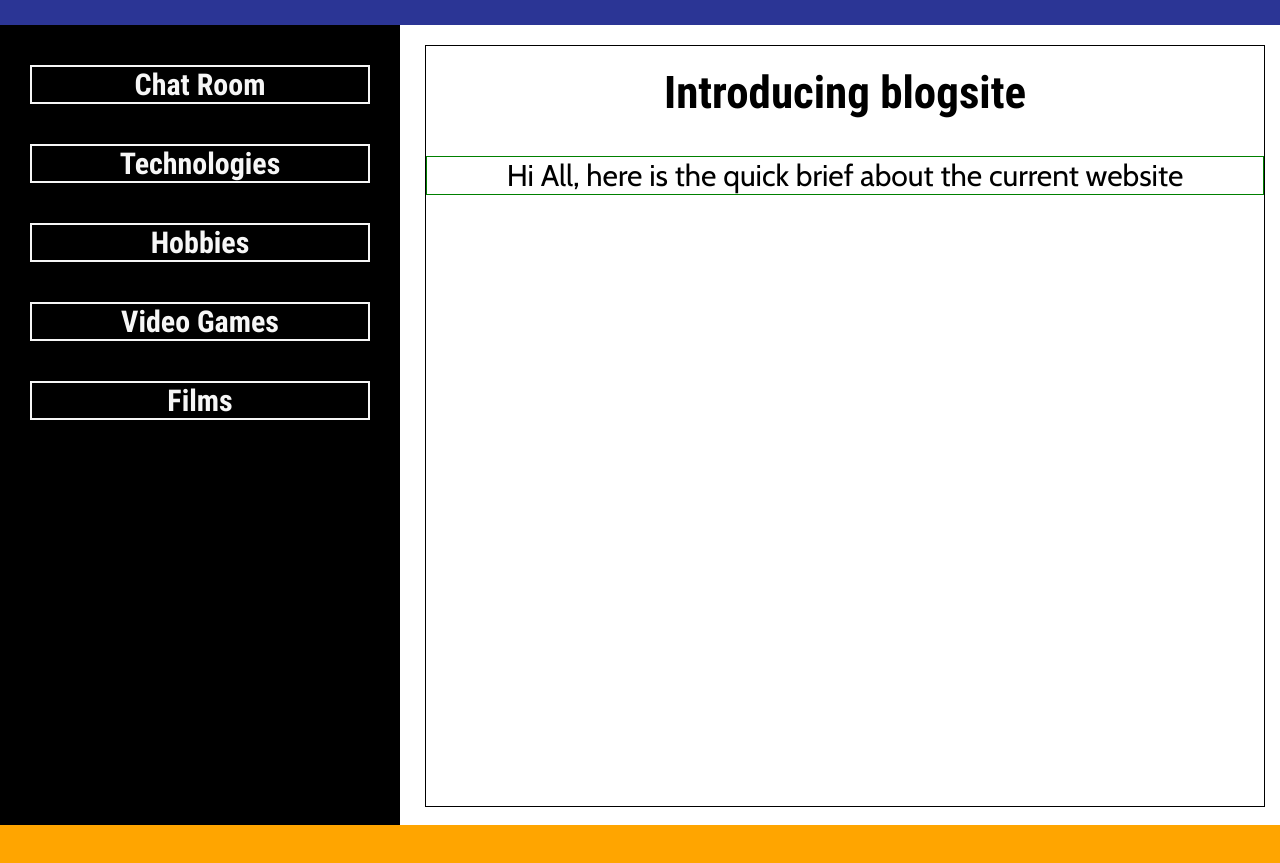
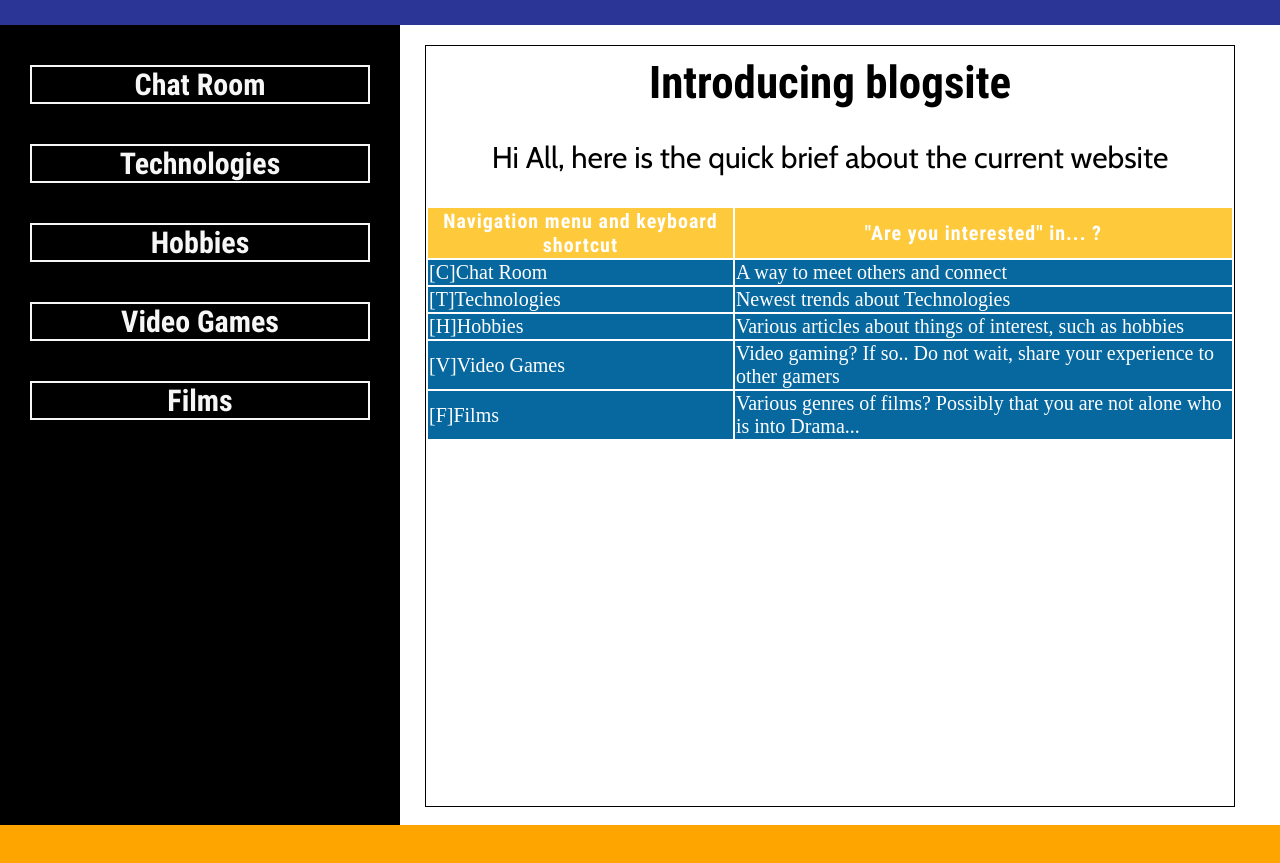
Before and after one commit to Justmenonamelol/gblogsite, a website built with webpack: page src/index.html in a window 1280 px wide. Shown: the part 75-938 px from the top of the page. Built offline with nearby package versions, Linux system fonts and the light colour scheme.

```diff
--- a/src/index.html
+++ b/src/index.html
@@ -39,9 +39,43 @@
             <div class="mainSection--rightSide">
                 <div class="mainSection--rightSide--container">
                     <h1>Introducing blogsite</h1>
-                    <p>Hi All, here is the quick brief about the current website</p>
+                    <p>Hi All, here is the quick brief about the current website</p
                 </div>
-
+                <div class="mainSection--table">
+                    <table>
+                        <thead>
+                            <tr>
+                                <th>Navigation menu and keyboard shortcut</th>
+                                <th>"Are you interested" in... ?</th>
+                            </tr>
+                        </thead>
+                        <tbody>
+                            <tr>
+                                <td>[C]Chat Room</td>
+                                <td>A way to meet others and connect</td>
+                            </tr>
+                            <tr>
+                                <td>[T]Technologies</td>
+                                <td>Newest trends about Technologies</td>
+                            </tr>
+                            <tr>
+                                <td>[H]Hobbies</td>
+                                <td>Various articles about things of interest,
+                                    such as hobbies</td>
+                            </tr>
+                            <tr>
+                                <td>[V]Video Games</td>
+                                <td>Video gaming? If so.. Do not wait, share your
+                                    experience to other gamers</td>
+                            </tr>
+                            <tr>
+                                <td>[F]Films</td>
+                                <td>Various genres of films? Possibly that you are not
+                                    alone who is into Drama...</td>
+                            </tr>
+                        </tbody>
+                    </table>
+                 </div>
             </div>
         </section>
         <footer>
--- a/src/styles/1-helpers/_variables--color.scss
+++ b/src/styles/1-helpers/_variables--color.scss
@@ -7,3 +7,8 @@
 $color-black: #000000;
 //custom
 $color-yellow: #fecd1a;
+
+
+//table colours
+$color-table-h: #ffc93c;
+$color-table-b: #07689f;
--- a/src/styles/3-layout/mainsection/_mainsection.scss
+++ b/src/styles/3-layout/mainsection/_mainsection.scss
@@ -35,7 +35,7 @@
     position: relative;
     top: 2rem;
     left: 2.5rem;
-    margin-right: 4rem;
+    margin-right: 7rem;
     padding-bottom: 4rem;
     background: $color-white;
     border: .1rem solid $color-black;
@@ -47,46 +47,29 @@
     font-size: 3rem;
     text-align: center;
     h1 {
-        margin-top: 2rem;
+        margin-top: 1rem;
+        margin-bottom: 0rem;
         @include roboto;
     }
     p {
         @include cabin;
-        margin-top: 0;
-        border: 1px solid green;
     }
-    // background-color:$color-primary;
-    // height: 100vh;
-    // border: 2px solid green;
-    //     .mainSection--rightSide--container {
-    //         width: 74.8vw;
-    //         margin: 0;
-    //         // padding-left: 2rem;
-    //         // padding-right: 18rem;
-    //         font-size: 3rem;
-    //         border: .1rem solid $color-yellow;
-    //         background: $color-white;
-    //         h1 {
-    //             @include roboto;
-    //             text-align: center;
-    //             border: 2px solid red;
-    //         }
-    //         p {
-    //             @include cabin;
-    //             text-align: center;
-    //         }
-    //     }
-    //     .mainSection--table  {
-    //         display: flex;
-    //         border: 1px solid black;
-    //         thead {
-    //             color:red;
-    //         }
-    //         tbody {
-    //             color: green;
-    //         }
-    //     }
-
-
-
 }
+.mainSection--table  {
+    display: flex;
+    justify-content: center;
+    text-align: left;
+    height: 14.5rem;
+    font-size: 2rem;
+    thead {
+        @include roboto;
+        text-align: center;
+        letter-spacing: .1rem;
+        background: $color-table-h;
+        color:$color-white;
+    }
+    tbody {
+        background: $color-table-b;
+        color: $color-white;
+    }
+}
```
